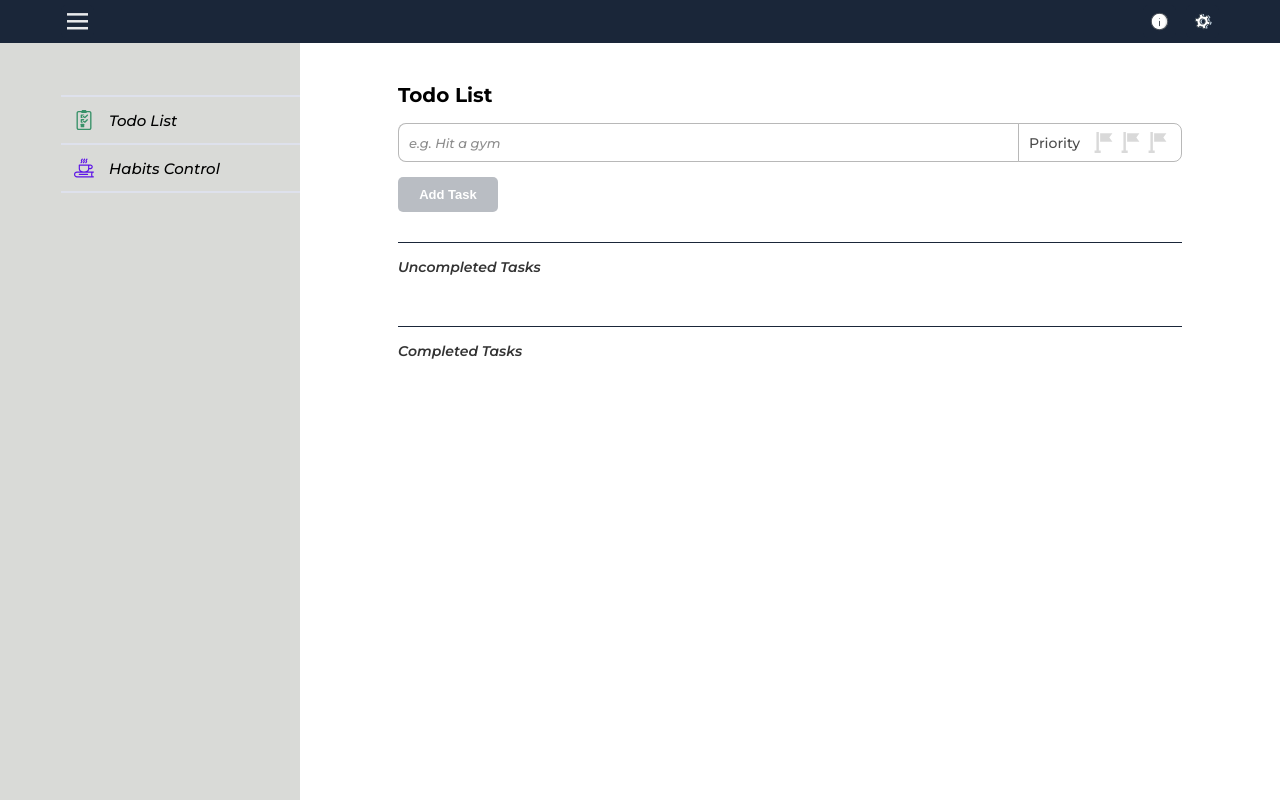
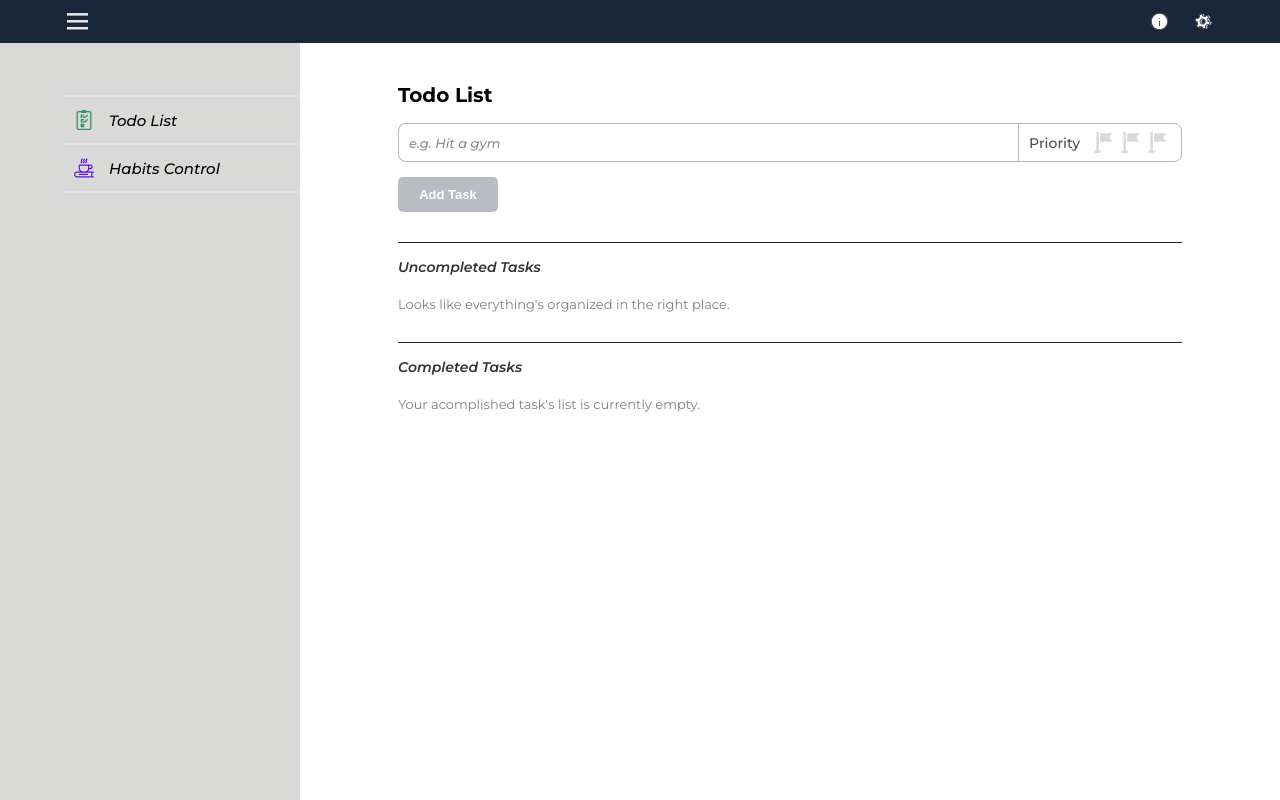
Before and after one commit to jakubwas/wTask, a React (Create React App) app in the folder client/: page / in a window 1280 px wide. Built offline with nearby package versions, Linux system fonts and the light colour scheme.

Commit message:
Add empty tasklist message

```diff
--- a/client/src/Components/Layout/Workspace/TodoWorkspace/Tasks/CompletedTasks.js
+++ b/client/src/Components/Layout/Workspace/TodoWorkspace/Tasks/CompletedTasks.js
@@ -1,9 +1,10 @@
 // Dependencies
-import React, { useContext } from "react";
+import React, { Fragment, useContext } from "react";
 import styled from "styled-components";
 // React Components
 import StatusSectionHeader from "./StatusSectionHeader";
 import Task from "./Task";
+import EmptyTaskListInfo from "./EmptyTaskListInfo";
 // Context API
 import TodoContext from "../../../../../Context/todo/todoContext";
 
@@ -18,11 +19,19 @@ const UncompletedTasks = () => {
   return (
     <Container>
       <StatusSectionHeader>Completed Tasks</StatusSectionHeader>
-      {tasks.map((task) => {
-        if (task.status === "completed") {
-          return <Task key={task.id} task={task} />;
-        }
-      })}
+      {tasks.length > 0 && tasks.find((task) => task.status === "completed") ? (
+        <Fragment>
+          {tasks.map((task) => {
+            if (task.status === "completed") {
+              return <Task key={task.id} task={task} />;
+            }
+          })}
+        </Fragment>
+      ) : (
+        <EmptyTaskListInfo>
+          Your acomplished task's list is currently empty.
+        </EmptyTaskListInfo>
+      )}
     </Container>
   );
 };
--- /dev/null
+++ b/client/src/Components/Layout/Workspace/TodoWorkspace/Tasks/EmptyTaskListInfo.js
@@ -0,0 +1,14 @@
+// Dependencies
+import React from "react";
+import styled from "styled-components";
+
+const InfoHeader = styled.div`
+  font-size: 1.3rem;
+  color: rgba(0, 0, 0, 0.5);
+`;
+
+const EmptyTaskListInfo = (props) => {
+  return <InfoHeader>{props.children}</InfoHeader>;
+};
+
+export default EmptyTaskListInfo;
--- a/client/src/Components/Layout/Workspace/TodoWorkspace/Tasks/Task.js
+++ b/client/src/Components/Layout/Workspace/TodoWorkspace/Tasks/Task.js
@@ -18,6 +18,7 @@ const TextContainer = styled.div`
   font-size: 1.4rem;
   margin: 1.2rem 2.5rem 1.2rem 0;
   line-height: 2rem;
+  text-decoration: ${(props) => props.tdecoration};
 `;
 
 const Task = ({ task }) => {
@@ -36,8 +37,16 @@ const Task = ({ task }) => {
         priority={task.priority}
         status={task.status}
       />
-      <TextContainer>{task.name}</TextContainer>
-      <EditButton opacity={taskBtnsOpacity} id={task.id} />
+      {task.status === "completed" ? (
+        <TextContainer tdecoration="line-through">{task.name}</TextContainer>
+      ) : (
+        <TextContainer>{task.name}</TextContainer>
+      )}
+
+      {task.status === "uncompleted" && (
+        <EditButton opacity={taskBtnsOpacity} id={task.id} />
+      )}
+
       <TrashButton opacity={taskBtnsOpacity} id={task.id} />
     </TaskContainer>
   );
--- a/client/src/Components/Layout/Workspace/TodoWorkspace/Tasks/UncompletedTasks.js
+++ b/client/src/Components/Layout/Workspace/TodoWorkspace/Tasks/UncompletedTasks.js
@@ -1,9 +1,10 @@
 // Dependencies
-import React, { useContext } from "react";
+import React, { useContext, Fragment } from "react";
 import styled from "styled-components";
 // React Components
 import StatusSectionHeader from "./StatusSectionHeader";
 import Task from "./Task";
+import EmptyTaskListInfo from "./EmptyTaskListInfo";
 // Context API
 import TodoContext from "../../../../../Context/todo/todoContext";
 
@@ -17,11 +18,20 @@ const UncompletedTasks = () => {
   return (
     <Container>
       <StatusSectionHeader>Uncompleted Tasks</StatusSectionHeader>
-      {tasks.map((task) => {
-        if (task.status === "uncompleted") {
-          return <Task key={task.id} task={task} />;
-        }
-      })}
+      {tasks.length > 0 &&
+      tasks.find((task) => task.status === "uncompleted") ? (
+        <Fragment>
+          {tasks.map((task) => {
+            if (task.status === "uncompleted") {
+              return <Task key={task.id} task={task} />;
+            }
+          })}
+        </Fragment>
+      ) : (
+        <EmptyTaskListInfo>
+          Looks like everything's organized in the right place.
+        </EmptyTaskListInfo>
+      )}
     </Container>
   );
 };
```
